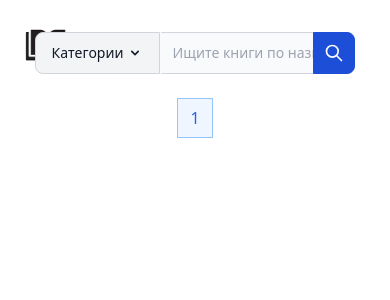
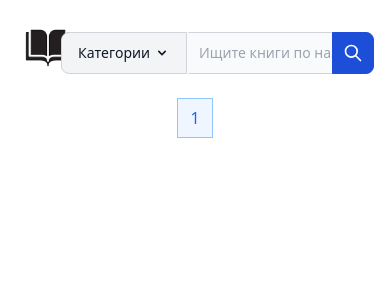
Before and after one commit to Ykyki4/book-parser-django, a Django app: page / in a window 390 px wide. Shown: the top 300 px of the page. Run offline with Django 4.2, Linux system fonts and the light colour scheme; data that the repository does not hold is empty; parts of the project's set-up code (start-up, migrations or seed data) failed here and were passed over; some libraries are stand-ins or nearby versions.

Commit message:
fix front in small screens

```diff
--- a/frontend/templates/base.html
+++ b/frontend/templates/base.html
@@ -6,7 +6,7 @@
 
 
   <form>
-    <div class="flex justify-center py-[2em]">
+    <div class="flex justify-end py-[2em] pr-[1em] sm:justify-center sm:pr-0">
       <label for="search-dropdown" class="mb-2 text-sm font-medium text-gray-900 sr-only dark:text-white">Your Email</label>
       <button id="dropdown-button" data-dropdown-toggle="dropdown" class="flex-shrink-0 z-10 inline-flex items-center py-2.5 px-4 text-sm font-medium text-center text-gray-900 bg-gray-100 border border-gray-300 rounded-l-lg hover:bg-gray-200 focus:ring-4 focus:outline-none focus:ring-gray-100 dark:bg-gray-700 dark:hover:bg-gray-600 dark:focus:ring-gray-700 dark:text-white dark:border-gray-600" type="button">Категории <svg aria-hidden="true" class="w-4 h-4 ml-1" fill="currentColor" viewBox="0 0 20 20" xmlns="http://www.w3.org/2000/svg"><path fill-rule="evenodd" d="M5.293 7.293a1 1 0 011.414 0L10 10.586l3.293-3.293a1 1 0 111.414 1.414l-4 4a1 1 0 01-1.414 0l-4-4a1 1 0 010-1.414z" clip-rule="evenodd"></path></svg></button>
       <div id="dropdown" class="z-10 hidden bg-white divide-y divide-gray-100 rounded-lg shadow w-44 dark:bg-gray-700">
```
